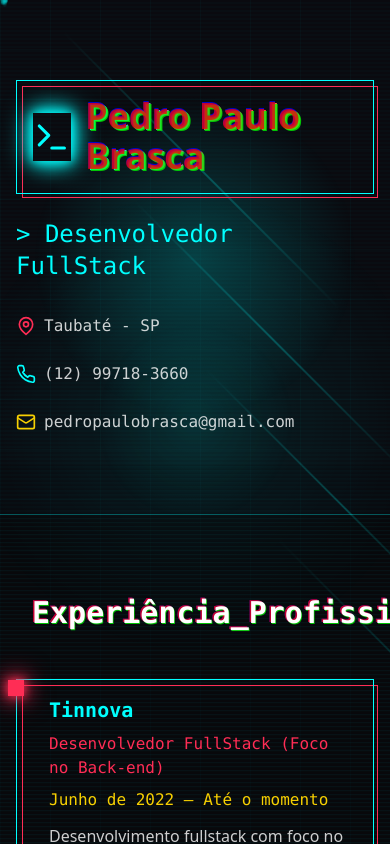
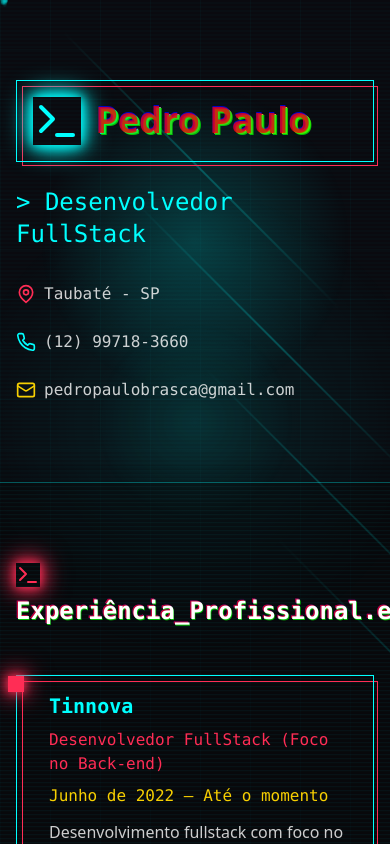
Before and after one commit to pedropaulobrasca/pedrodev, a React (Vite) app: page / in a window 390 px wide. Shown: the top 844 px of the page. Built offline with nearby package versions, Linux system fonts and the light colour scheme.

Commit message:
ajusta titulo de experiencia profissional e nome

```diff
--- a/src/components/Experience.tsx
+++ b/src/components/Experience.tsx
@@ -39,10 +39,10 @@ export const Experience = () => {
           initial={{ opacity: 0, y: 20 }}
           animate={inView ? { opacity: 1, y: 0 } : {}}
           transition={{ duration: 0.6 }}
-          className="flex items-center gap-4 mb-12"
+          className="flex items-center gap-2 sm:gap-4 mb-12 flex-wrap"
         >
-          <Terminal className="w-8 h-8 text-neon-pink animate-glow-pink" />
-          <h2 className="text-3xl font-bold text-white font-mono glitch-text">Experiência_Profissional.exe</h2>
+          <Terminal className="w-6 h-6 sm:w-8 sm:h-8 text-neon-pink animate-glow-pink shrink-0" />
+          <h2 className="text-2xl sm:text-3xl font-bold text-white font-mono glitch-text break-words">Experiência_Profissional.exe</h2>
         </motion.div>
 
         <div className="space-y-12">
--- a/src/components/Header.tsx
+++ b/src/components/Header.tsx
@@ -23,7 +23,7 @@ export const Header = () => {
         >
           <Terminal className="w-12 h-12 text-neon-blue animate-glow-blue" />
           <h1 className="text-4xl sm:text-5xl font-bold glitch-text bg-clip-text text-transparent bg-gradient-to-r from-neon-blue via-neon-pink to-neon-yellow">
-            Pedro Paulo Brasca
+            Pedro Paulo
           </h1>
         </motion.div>
 
```
